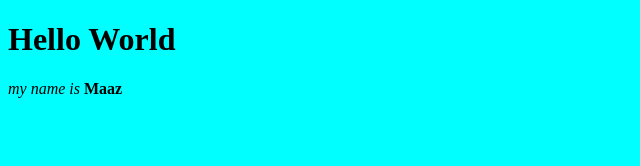
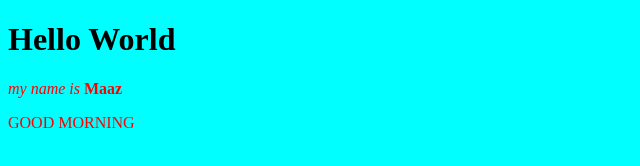
Before and after one commit to Muhammadmaazrana/MYFIRSTWEB, a plain HTML site: page index.html in a window 1280 px wide. Shown: the whole page, without its empty margins (0-640 px from the left). Drawn offline with Linux system fonts and the light colour scheme.

Commit message:
now ready to commit

```diff
--- a/index.html
+++ b/index.html
@@ -8,5 +8,6 @@
 <p>
 <i>my name is</i>
 <b>Maaz</b>
+<p>GOOD MORNING</p>
 </body>
 </html>
--- a/style.css
+++ b/style.css
@@ -1,3 +1,6 @@
 body{
     background-color: aqua;
 }
+p{
+    color: red;
+}
```
